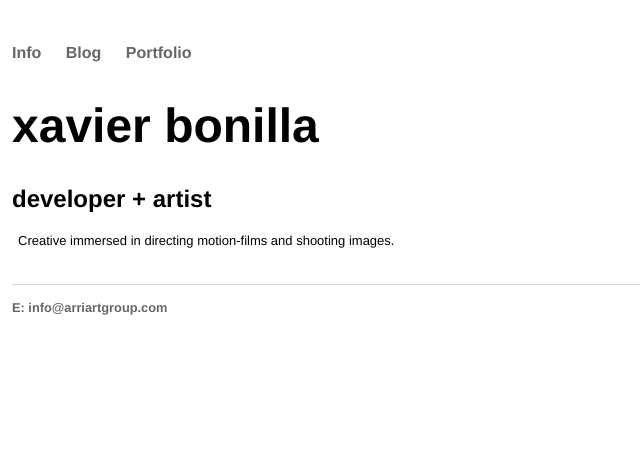
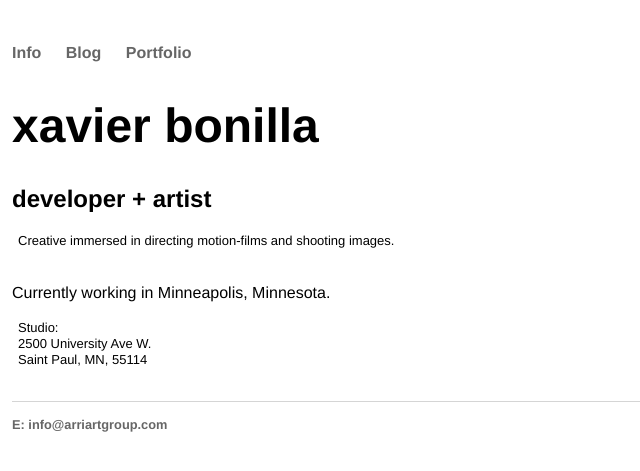
Before and after one commit to xavierbonilla/xavierbonilla.github.io, a Jekyll site: the page built from index.html, in a window 1280 px wide. Shown: the top 471 px of the page, without its empty margins (0-640 px from the left). Built offline with Jekyll 4.4.1, drawn with Linux system fonts in a browser that asks for light colours.

Commit message:
Update index.html

```diff
--- a/index.html
+++ b/index.html
@@ -7,7 +7,17 @@ title: xavier bonilla
 	<h2>developer + artist</h2>
 	<p>Creative immersed in directing motion-films and shooting images.
 	</p>
+	<br>
+	<br> Currently working in Minneapolis, Minnesota.</p>
+		<br>
+	<p>
+		Studio:
+		<br>
+		2500 University Ave W.
+		<br>
+		Saint Paul, MN, 55114
+		<br><br>
+	</p>
 
 	<br>
-	<br>
 </div><!-- /.blurb -->
```
